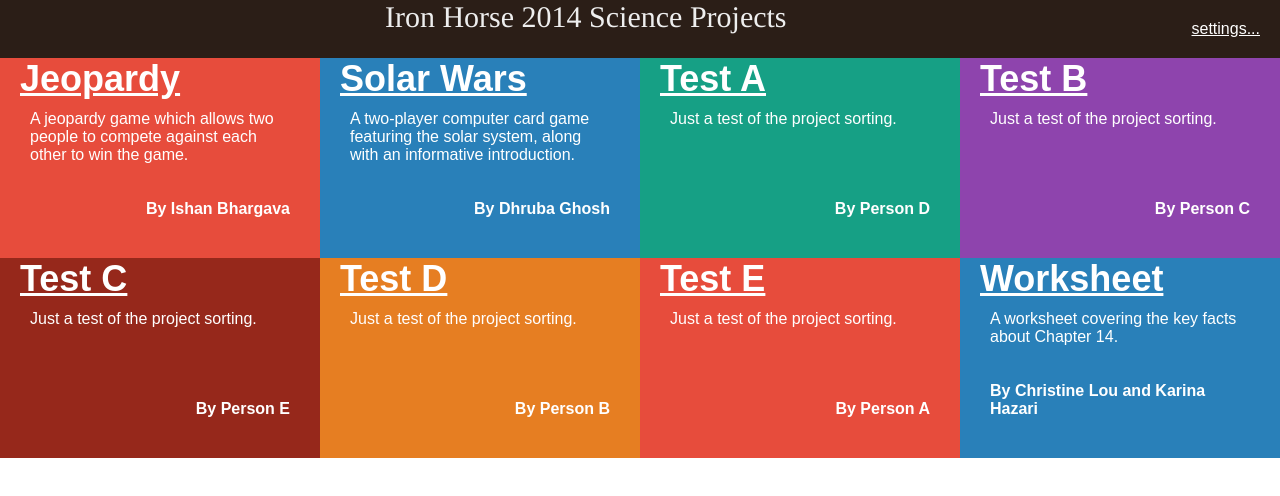
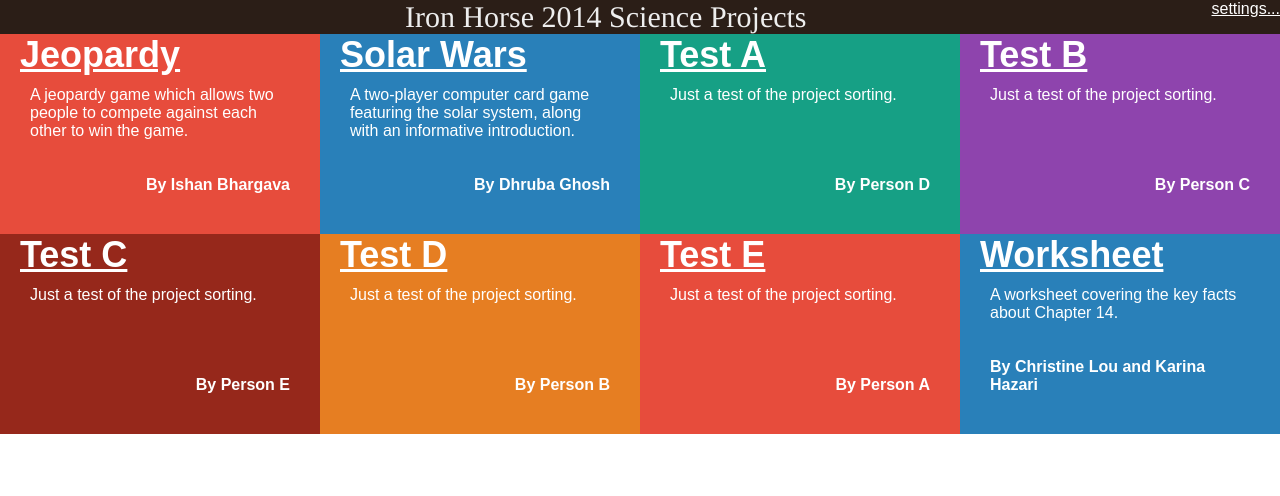
Before and after one commit to mraplus/mraplus.github.io, a plain HTML site: page index.html in a window 1280 px wide. Drawn offline with Linux system fonts and the light colour scheme.

Commit message:
this should do it

```diff
--- a/style.css
+++ b/style.css
@@ -16,11 +16,9 @@ header {
 	display: inline-block;
 }
 
-header * {
+header span#title {
 	margin: 20px;
-}
 
-header span#title {
 	color: #EEE;
 	font-family: "garamond-premier-pro-display", Times, serif;
 	font-size: 30px;
```
